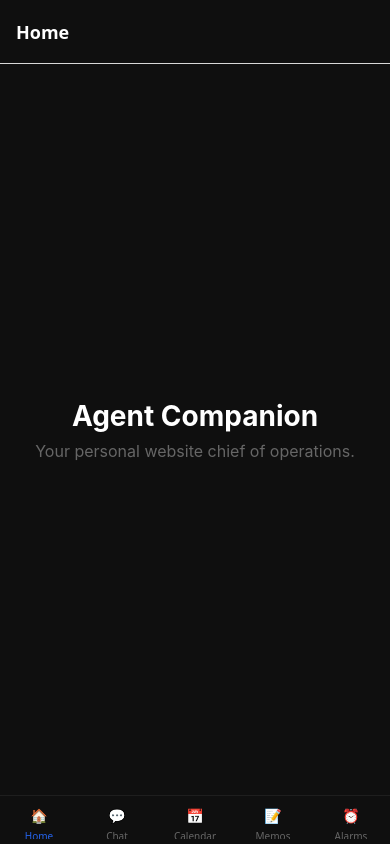
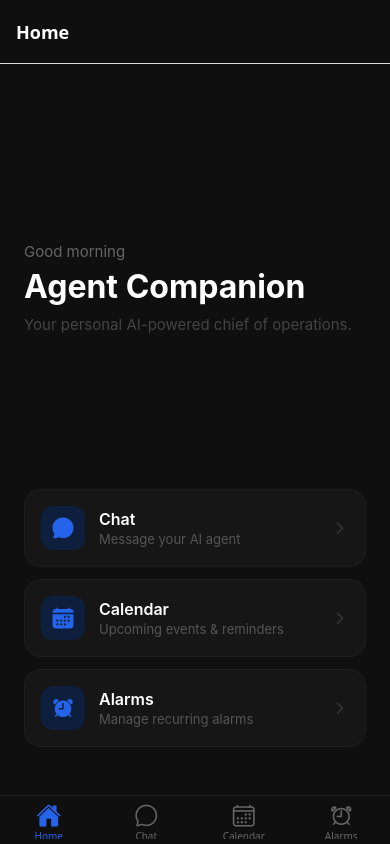
Before and after one commit to federerkristijan/agent-companion, a React Native app in the folder mobile/: screen /Home in a window 390 px wide. Built offline with nearby package versions, Linux system fonts and the light colour scheme; no server answers; what expo-notifications, expo-web-browser would draw is missing.

Commit message:
feat: replace emoji tab icons and redesign home screen

```diff
--- a/mobile/App.tsx
+++ b/mobile/App.tsx
@@ -2,12 +2,10 @@ import { NavigationContainer } from '@react-navigation/native'
 import { createBottomTabNavigator } from '@react-navigation/bottom-tabs'
 import { SafeAreaProvider } from 'react-native-safe-area-context'
 import { StatusBar } from 'expo-status-bar'
-import { Text } from 'react-native'
-import * as Notifications from 'expo-notifications'
+import { Ionicons } from '@expo/vector-icons'
 import HomeScreen from './screens/HomeScreen'
 import ChatScreen from './screens/ChatScreen'
 import CalendarScreen from './screens/CalendarScreen'
-import MemosScreen from './screens/MemosScreen'
 import AlarmScreen from './screens/AlarmScreen'
 
 const Tab = createBottomTabNavigator()
@@ -30,27 +28,22 @@ export default function App() {
           <Tab.Screen
             name="Home"
             component={HomeScreen}
-            options={{ tabBarIcon: () => <Text>🏠</Text> }}
+            options={{ tabBarIcon: ({ color, size, focused }) => <Ionicons name={focused ? 'home' : 'home-outline'} color={color} size={size} /> }}
           />
           <Tab.Screen
             name="Chat"
             component={ChatScreen}
-            options={{ tabBarIcon: () => <Text>💬</Text> }}
+            options={{ tabBarIcon: ({ color, size, focused }) => <Ionicons name={focused ? 'chatbubble' : 'chatbubble-outline'} color={color} size={size} /> }}
           />
           <Tab.Screen
             name="Calendar"
             component={CalendarScreen}
-            options={{ tabBarIcon: () => <Text>📅</Text> }}
+            options={{ tabBarIcon: ({ color, size, focused }) => <Ionicons name={focused ? 'calendar' : 'calendar-outline'} color={color} size={size} /> }}
           />
-          <Tab.Screen
-            name="Memos"
-            component={MemosScreen}
-            options={{ tabBarIcon: () => <Text>📝</Text> }}
-          />
-          <Tab.Screen
+<Tab.Screen
             name="Alarms"
             component={AlarmScreen}
-            options={{ tabBarIcon: () => <Text>⏰</Text> }}
+            options={{ tabBarIcon: ({ color, size, focused }) => <Ionicons name={focused ? 'alarm' : 'alarm-outline'} color={color} size={size} /> }}
           />
         </Tab.Navigator>
       </NavigationContainer>
--- a/mobile/screens/HomeScreen.tsx
+++ b/mobile/screens/HomeScreen.tsx
@@ -1,16 +1,64 @@
-import { StyleSheet, Text, View } from 'react-native'
+import { StyleSheet, Text, TouchableOpacity, View } from 'react-native'
+import { useNavigation } from '@react-navigation/native'
+import { Ionicons } from '@expo/vector-icons'
+
+function greeting() {
+  const h = new Date().getHours()
+  if (h < 12) return 'Good morning'
+  if (h < 18) return 'Good afternoon'
+  return 'Good evening'
+}
+
+const CARDS = [
+  { screen: 'Chat', icon: 'chatbubble' as const, label: 'Chat', sub: 'Message your AI agent' },
+  { screen: 'Calendar', icon: 'calendar' as const, label: 'Calendar', sub: 'Upcoming events & reminders' },
+  { screen: 'Alarms', icon: 'alarm' as const, label: 'Alarms', sub: 'Manage recurring alarms' },
+]
 
 export default function HomeScreen() {
+  const navigation = useNavigation()
+
   return (
     <View style={styles.container}>
-      <Text style={styles.title}>Agent Companion</Text>
-      <Text style={styles.subtitle}>Your personal website chief of operations.</Text>
+      <View style={styles.top}>
+        <Text style={styles.greeting}>{greeting()}</Text>
+        <Text style={styles.title}>Agent Companion</Text>
+        <Text style={styles.subtitle}>Your personal AI-powered chief of operations.</Text>
+      </View>
+
+      <View style={styles.cards}>
+        {CARDS.map(({ screen, icon, label, sub }) => (
+          <TouchableOpacity
+            key={screen}
+            style={styles.card}
+            onPress={() => navigation.navigate(screen as never)}
+            activeOpacity={0.7}
+          >
+            <View style={styles.cardIcon}>
+              <Ionicons name={icon} size={24} color="#2563eb" />
+            </View>
+            <View style={styles.cardText}>
+              <Text style={styles.cardLabel}>{label}</Text>
+              <Text style={styles.cardSub}>{sub}</Text>
+            </View>
+            <Ionicons name="chevron-forward" size={18} color="#333" />
+          </TouchableOpacity>
+        ))}
+      </View>
     </View>
   )
 }
 
 const styles = StyleSheet.create({
-  container: { flex: 1, backgroundColor: '#0f0f0f', alignItems: 'center', justifyContent: 'center', padding: 24 },
-  title: { color: '#fff', fontSize: 28, fontWeight: '700', marginBottom: 8 },
-  subtitle: { color: '#666', fontSize: 16, textAlign: 'center' },
+  container: { flex: 1, backgroundColor: '#0f0f0f', padding: 24 },
+  top: { flex: 1, justifyContent: 'center' },
+  greeting: { color: '#666', fontSize: 15, marginBottom: 6 },
+  title: { color: '#fff', fontSize: 32, fontWeight: '700', marginBottom: 8 },
+  subtitle: { color: '#444', fontSize: 15, lineHeight: 22 },
+  cards: { gap: 12, paddingBottom: 24 },
+  card: { flexDirection: 'row', alignItems: 'center', backgroundColor: '#161616', borderRadius: 16, padding: 16, gap: 14, borderWidth: 1, borderColor: '#1e1e1e' },
+  cardIcon: { width: 44, height: 44, borderRadius: 12, backgroundColor: '#0d1f3c', alignItems: 'center', justifyContent: 'center' },
+  cardText: { flex: 1 },
+  cardLabel: { color: '#fff', fontSize: 16, fontWeight: '600', marginBottom: 2 },
+  cardSub: { color: '#555', fontSize: 13 },
 })
```
